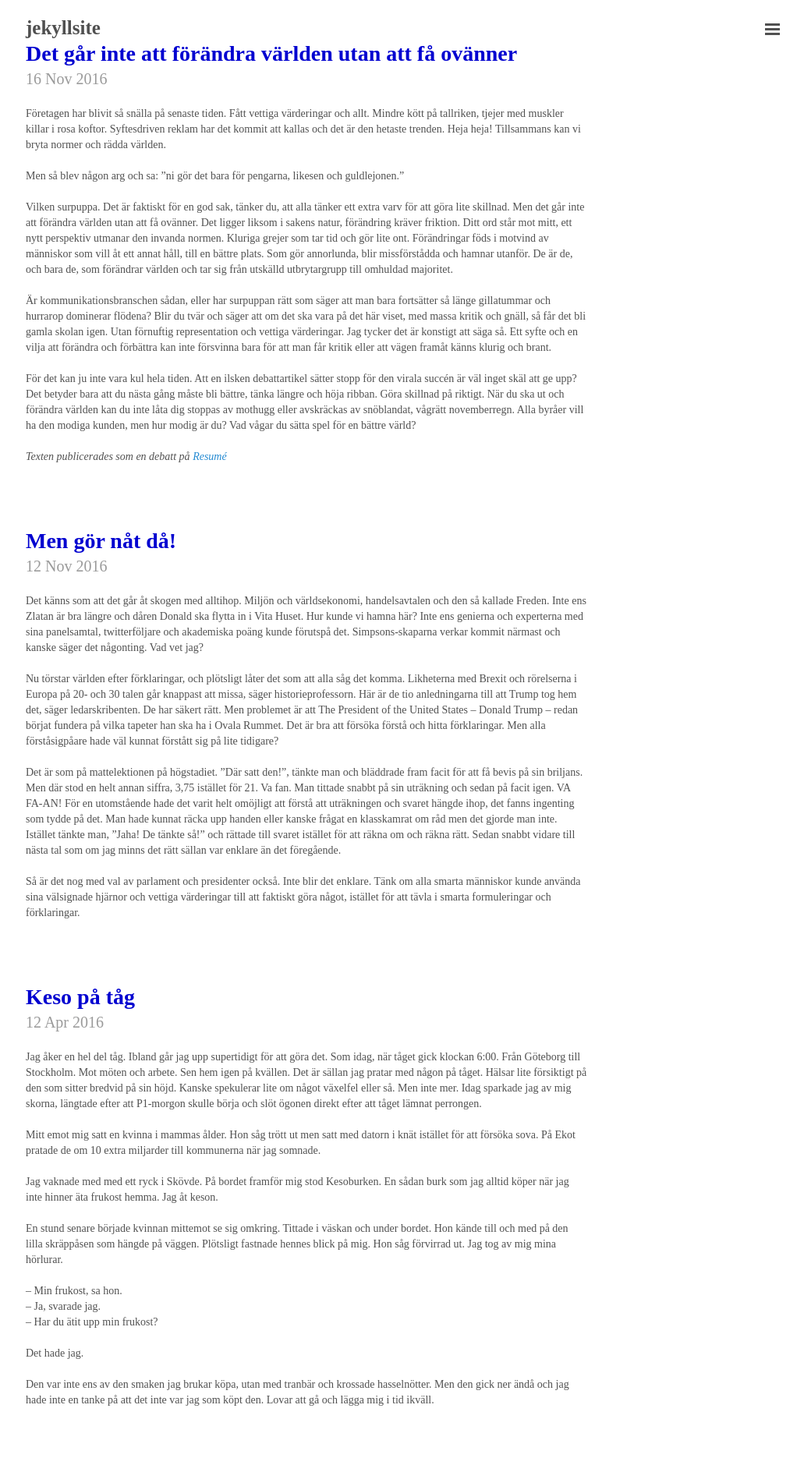
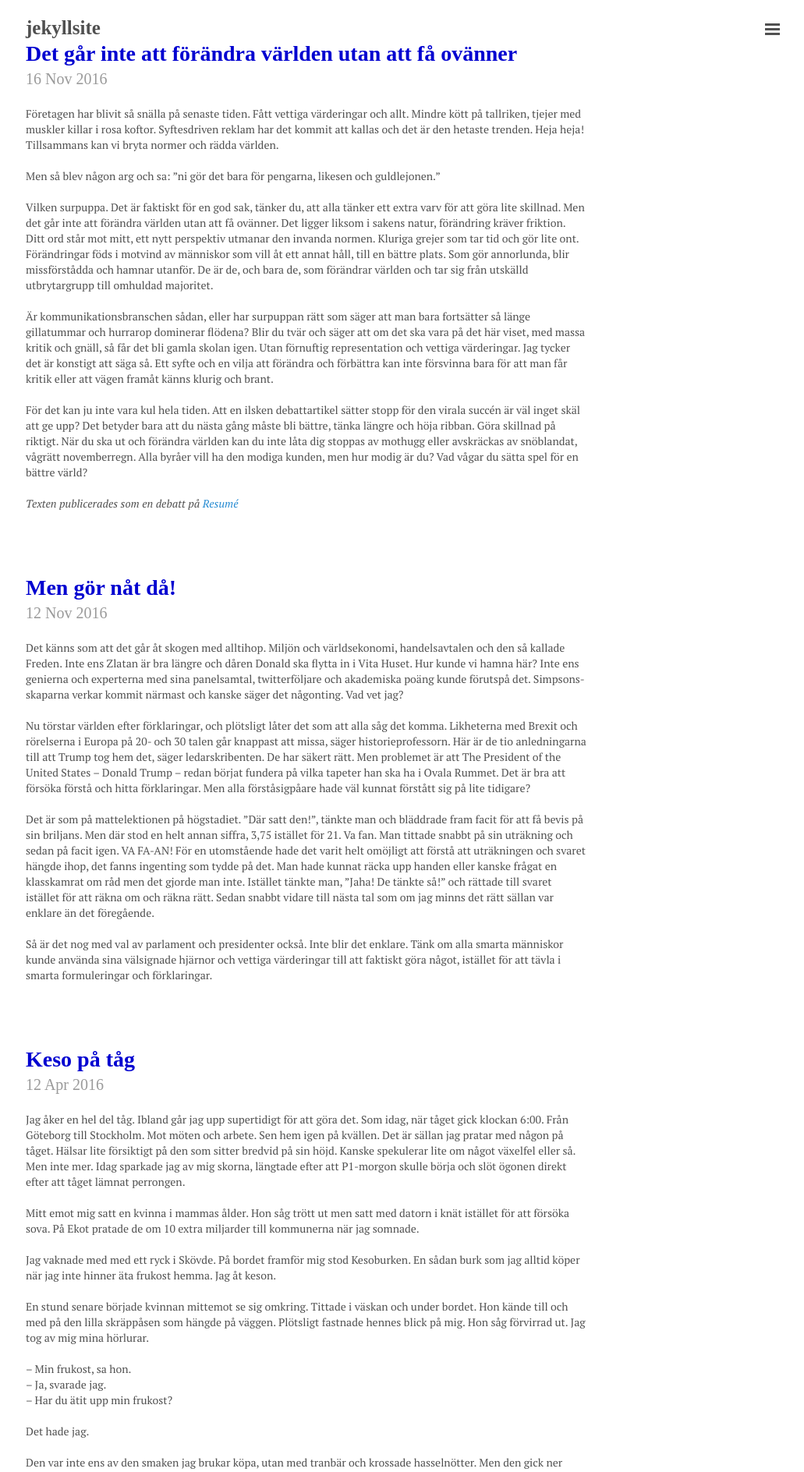
Before and after one commit to antonmodin/jekyllsite, a Jekyll site: the page built from index.html, in a window 1280 px wide. Shown: the top 1888 px of the page at 78% size, without its empty margins (247-1278 px from the left). Built offline with Jekyll 4.4.1, drawn with Linux system fonts in a browser that asks for light colours; the list of posts is cut into pages by our own code.

Commit message:
Update lanyon.css

```diff
--- a/public/css/lanyon.css
+++ b/public/css/lanyon.css
@@ -59,7 +59,7 @@ h1, h2, h3, h4, h5, h6
     letter-spacing: .05rem;
 }
 p {
-	font-family: 'Myriad pro';
+	font-family: 'PT Serif';
 	font-size: 14px;
 	font-style: normal;
 	font-variant: normal;
```
